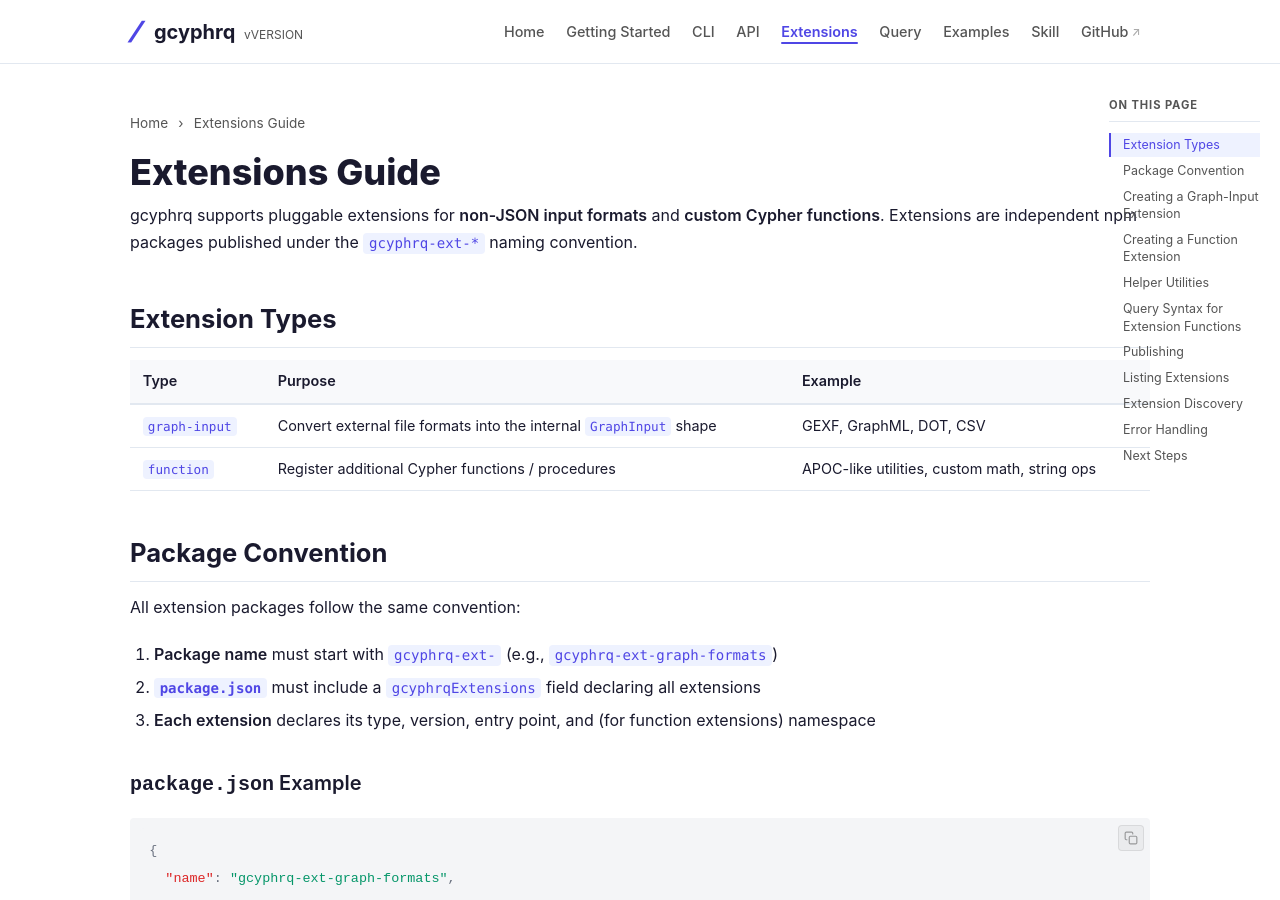
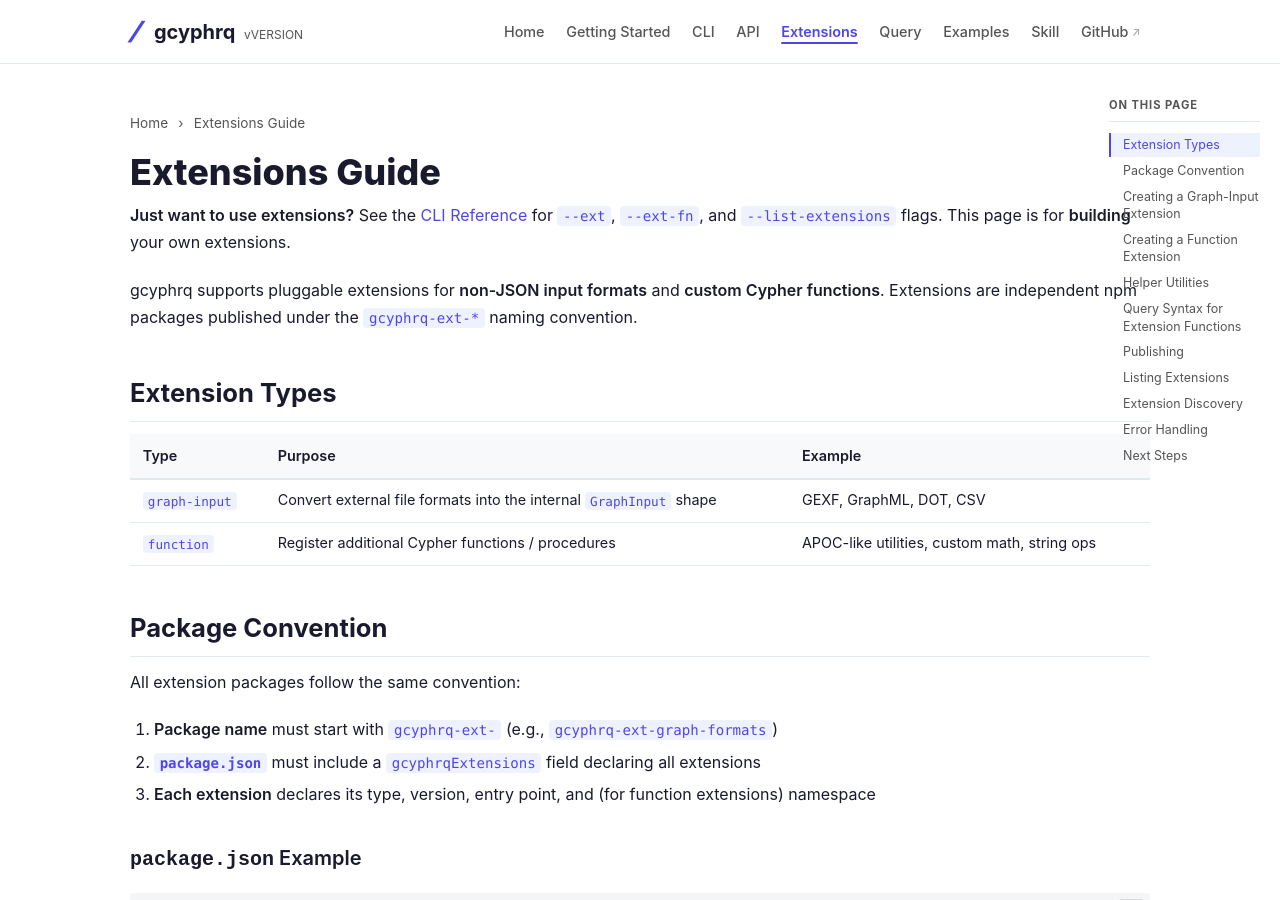
Before and after one commit to plelevier/gcyphrq, a Jekyll site: the page built from docs/extensions.md, in a window 1280 px wide and 900 px high. Built offline with Jekyll 4.4.1, drawn with Linux system fonts in a browser that asks for light colours.

Commit message:
docs: add callout at top of Extensions Guide pointing to CLI reference

```diff
--- a/docs/extensions.md
+++ b/docs/extensions.md
@@ -9,6 +9,8 @@ description: Create gcyphrq extensions for custom input formats and functions.
 </div>
 
 # Extensions Guide
+
+> **Just want to use extensions?** See the [CLI Reference]({{ '/cli/' | relative_url }}) for `--ext`, `--ext-fn`, and `--list-extensions` flags. This page is for **building** your own extensions.
 
 gcyphrq supports pluggable extensions for **non-JSON input formats** and **custom Cypher functions**. Extensions are independent npm packages published under the `gcyphrq-ext-*` naming convention.
 
```
